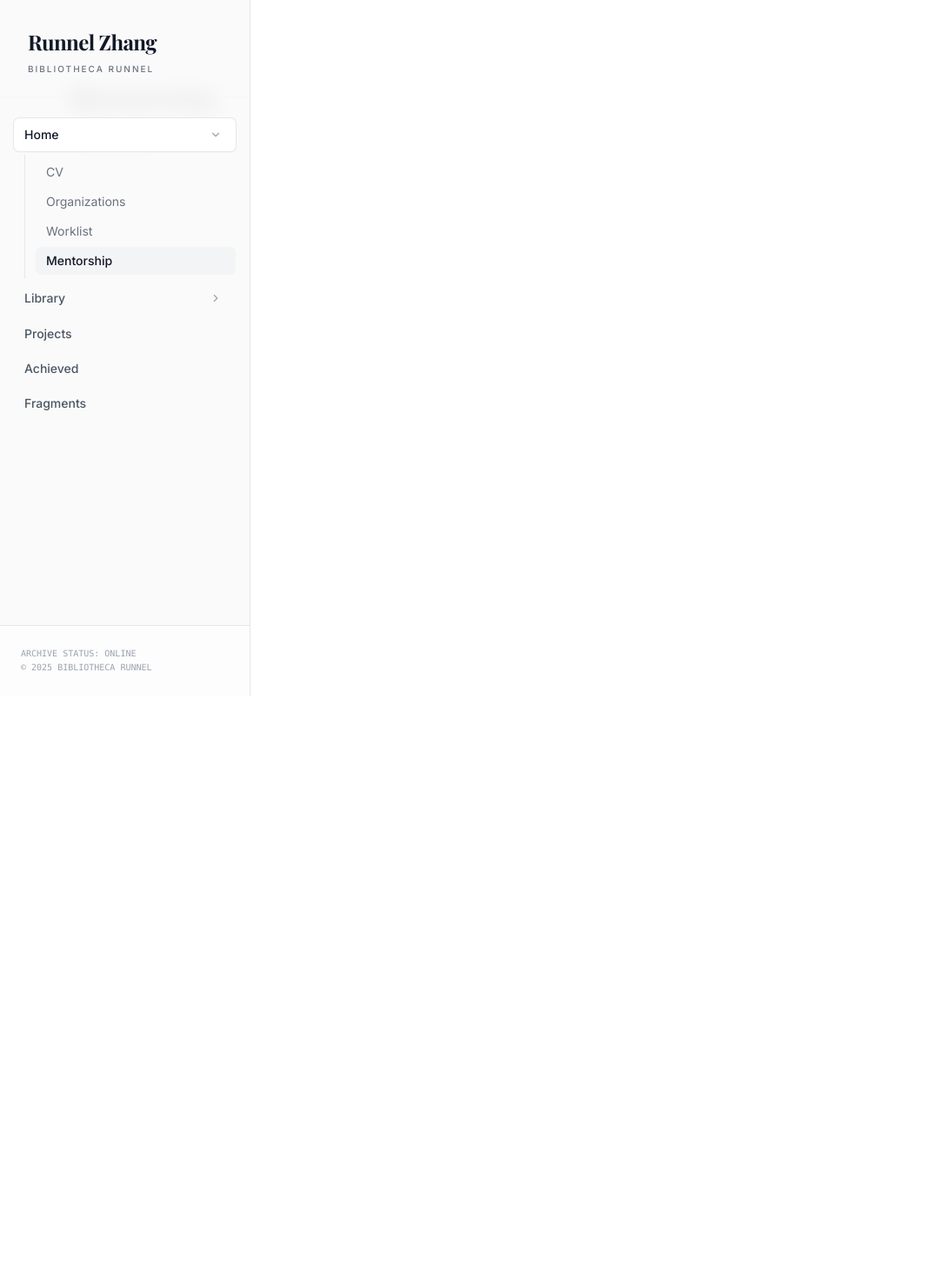
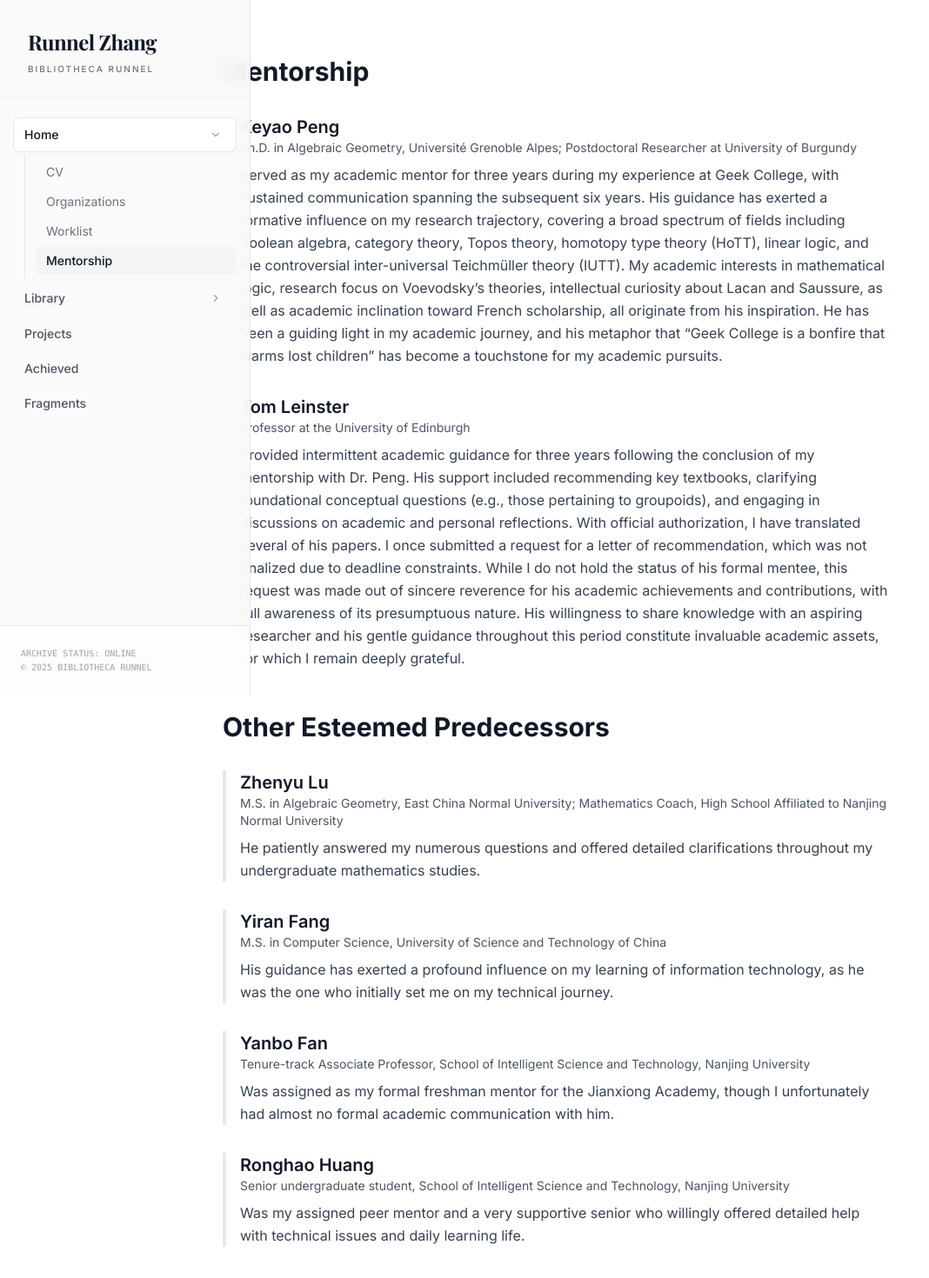
Before and after one commit to ChouYuanjue/bibliotheca-runnel, a Next.js app: page /mentorship in a window 1280 px wide. Shown: the top 1470 px of the page at 87% size, without its empty margins (0-1068 px from the left). Before the commit the page ends 800 px from the top, so only its background shows below. Built offline with nearby package versions, Linux system fonts and the light colour scheme; a web font is replaced by a local one.

Commit message:
feat: enrich MentorshipPage with detailed mentor profiles and enhance layout for better readability

```diff
--- a/app/mentorship/page.tsx
+++ b/app/mentorship/page.tsx
@@ -2,9 +2,82 @@ import React from "react";
 
 export default function MentorshipPage() {
   return (
-    <div className="container mx-auto px-4 py-8">
-      <h1 className="text-3xl font-bold mb-4">Mentorship</h1>
-      <p>Coming soon...</p>
+    <div className="max-w-3xl mx-auto">
+      <h1 className="text-3xl font-bold mb-8">Mentorship</h1>
+
+      <div className="space-y-8">
+        <div className="border-l-4 border-gray-200 pl-4">
+          <h2 className="text-xl font-semibold">
+            <a href="https://iamcxds.github.io/" target="_blank" rel="noopener noreferrer" className="hover:underline hover:text-blue-600 transition-colors">
+              Keyao Peng
+            </a>
+          </h2>
+          <p className="text-sm text-gray-600 mb-2">Ph.D. in Algebraic Geometry, Université Grenoble Alpes; Postdoctoral Researcher at University of Burgundy</p>
+          <p className="text-gray-700 leading-relaxed">
+            Served as my academic mentor for three years during my experience at Geek College, with sustained communication spanning the subsequent six years. His guidance has exerted a formative influence on my research trajectory, covering a broad spectrum of fields including Boolean algebra, category theory, Topos theory, homotopy type theory (HoTT), linear logic, and the controversial inter-universal Teichmüller theory (IUTT). My academic interests in mathematical logic, research focus on Voevodsky’s theories, intellectual curiosity about Lacan and Saussure, as well as academic inclination toward French scholarship, all originate from his inspiration. He has been a guiding light in my academic journey, and his metaphor that “Geek College is a bonfire that warms lost children” has become a touchstone for my academic pursuits.
+          </p>
+        </div>
+
+        <div className="border-l-4 border-gray-200 pl-4">
+          <h2 className="text-xl font-semibold">
+            <a href="https://webhomes.maths.ed.ac.uk/~tl/" target="_blank" rel="noopener noreferrer" className="hover:underline hover:text-blue-600 transition-colors">
+              Tom Leinster
+            </a>
+          </h2>
+          <p className="text-sm text-gray-600 mb-2">Professor at the University of Edinburgh</p>
+          <p className="text-gray-700 leading-relaxed">
+            Provided intermittent academic guidance for three years following the conclusion of my mentorship with Dr. Peng. His support included recommending key textbooks, clarifying foundational conceptual questions (e.g., those pertaining to groupoids), and engaging in discussions on academic and personal reflections. With official authorization, I have translated several of his papers. I once submitted a request for a letter of recommendation, which was not finalized due to deadline constraints. While I do not hold the status of his formal mentee, this request was made out of sincere reverence for his academic achievements and contributions, with full awareness of its presumptuous nature. His willingness to share knowledge with an aspiring researcher and his gentle guidance throughout this period constitute invaluable academic assets, for which I remain deeply grateful.
+          </p>
+        </div>
+      </div>
+
+      <h1 className="text-3xl font-bold mb-8 mt-12">Other Esteemed Predecessors</h1>
+
+      <div className="space-y-8">
+        <div className="border-l-4 border-gray-200 pl-4">
+          <h2 className="text-xl font-semibold">Zhenyu Lu</h2>
+          <p className="text-sm text-gray-600 mb-2">M.S. in Algebraic Geometry, East China Normal University; Mathematics Coach, High School Affiliated to Nanjing Normal University</p>
+          <p className="text-gray-700 leading-relaxed">
+            He patiently answered my numerous questions and offered detailed clarifications throughout my undergraduate mathematics studies.
+          </p>
+        </div>
+
+        <div className="border-l-4 border-gray-200 pl-4">
+          <h2 className="text-xl font-semibold">
+            <a href="https://github.com/fyr233" target="_blank" rel="noopener noreferrer" className="hover:underline hover:text-blue-600 transition-colors">
+              Yiran Fang
+            </a>
+          </h2>
+          <p className="text-sm text-gray-600 mb-2">M.S. in Computer Science, University of Science and Technology of China</p>
+          <p className="text-gray-700 leading-relaxed">
+            His guidance has exerted a profound influence on my learning of information technology, as he was the one who initially set me on my technical journey.
+          </p>
+        </div>
+
+        <div className="border-l-4 border-gray-200 pl-4">
+          <h2 className="text-xl font-semibold">
+            <a href="https://sites.google.com/site/yanbofan0124/" target="_blank" rel="noopener noreferrer" className="hover:underline hover:text-blue-600 transition-colors">
+              Yanbo Fan
+            </a>
+          </h2>
+          <p className="text-sm text-gray-600 mb-2">Tenure-track Associate Professor, School of Intelligent Science and Technology, Nanjing University</p>
+          <p className="text-gray-700 leading-relaxed">
+            Was assigned as my formal freshman mentor for the Jianxiong Academy, though I unfortunately had almost no formal academic communication with him.
+          </p>
+        </div>
+
+        <div className="border-l-4 border-gray-200 pl-4">
+          <h2 className="text-xl font-semibold">
+            <a href="https://github.com/HRH0410" target="_blank" rel="noopener noreferrer" className="hover:underline hover:text-blue-600 transition-colors">
+              Ronghao Huang
+            </a>
+          </h2>
+          <p className="text-sm text-gray-600 mb-2">Senior undergraduate student, School of Intelligent Science and Technology, Nanjing University</p>
+          <p className="text-gray-700 leading-relaxed">
+            Was my assigned peer mentor and a very supportive senior who willingly offered detailed help with technical issues and daily learning life.
+          </p>
+        </div>
+      </div>
     </div>
   );
 }
```
